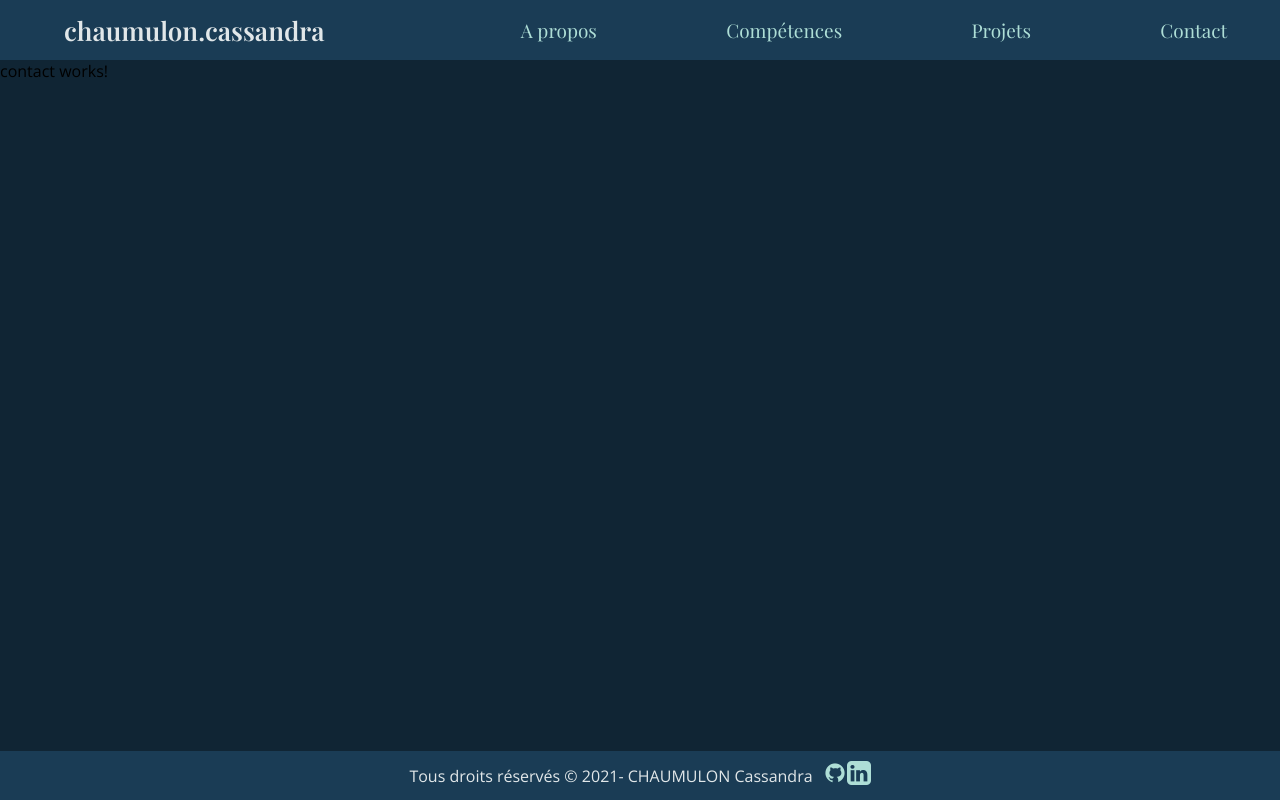
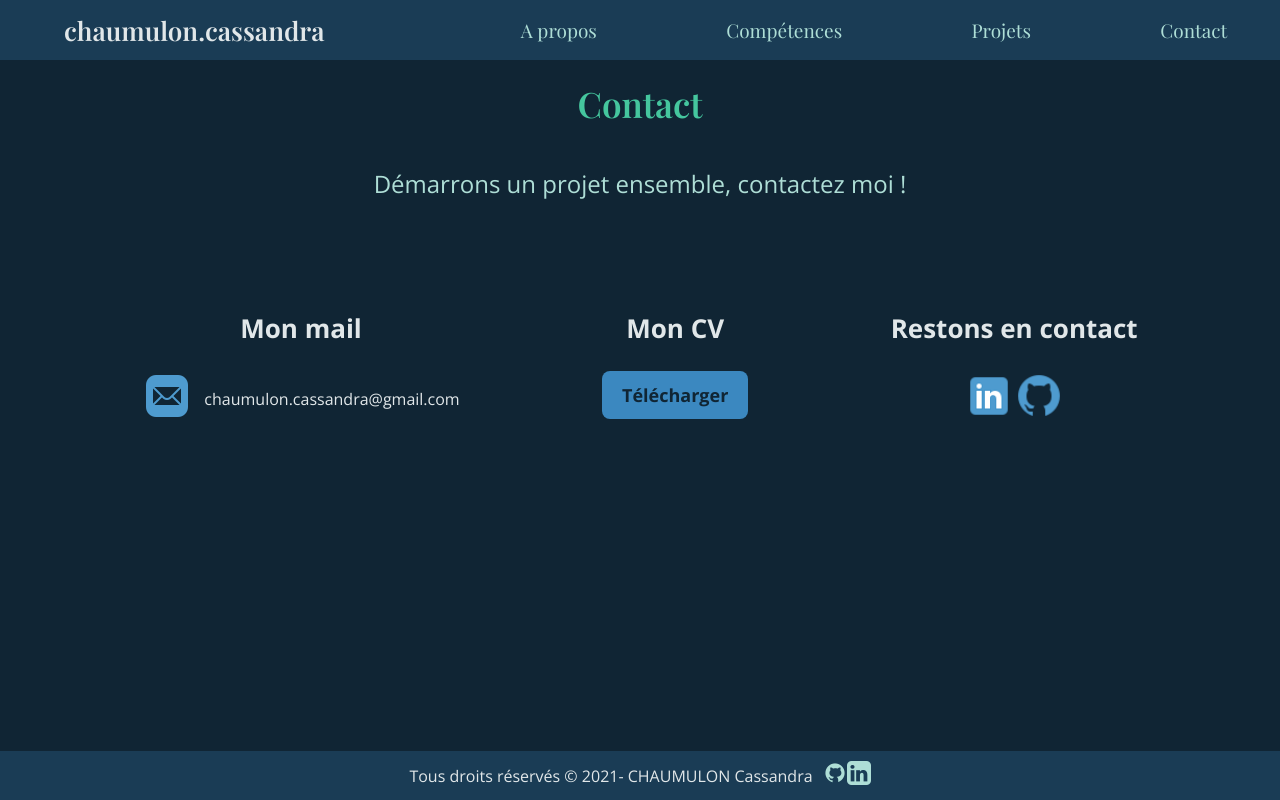
Before and after one commit to CassandraCH/portfolio, an Angular app in the folder portfolio/: page /contact in a window 1280 px wide. Built offline with nearby package versions, Linux system fonts and the light colour scheme; a web font is replaced by a local one.

Commit message:
page "contact" OK

```diff
--- a/portfolio/src/app/components/contact/contact.component.css
+++ b/portfolio/src/app/components/contact/contact.component.css
@@ -0,0 +1,72 @@
+#contact-content {
+  grid-area: main-content;
+  display: flex;
+  flex-direction: column;
+  justify-content: center;
+  align-items: center;
+  margin: 20px 0;
+}
+
+#contact-accroche {
+  font-family: 'Open Sans', sans-serif;
+  font-size: 24px;
+  font-weight: 500;
+  color: #AEDED6;
+}
+
+.contact-boxes {
+  width: 100%;
+  margin-top: 100px;
+  display: flex;
+  flex-direction: row;
+  justify-content: space-evenly;
+}
+
+.contact-box {
+  display: flex;
+  flex-direction: column;
+  align-items: center;
+  gap: 25px;
+}
+
+.contact-box p, h3 { color: #E1E7E9; }
+
+.contact-box h3{
+  font-family: 'Open Sans', sans-serif;
+  font-size: 26px;
+  font-weight: 700;
+}
+
+#mail-box {
+  display: flex;
+  flex-direction: row;
+  align-items: center;
+  gap: 12px;
+}
+
+#btn-download-cv {
+  background-color: #3B88C0;
+  border-radius: 8px;
+  width: fit-content;
+  padding: 12px 20px;
+}
+
+#btn-download-cv a {
+  text-decoration: none;
+  color: #102534;
+  font-size: 18px;
+  font-weight: bold;
+}
+
+#logos-social-medias a { text-decoration: none; }
+
+/******* Version tablette *******/
+@media(max-width:1100px) {
+  .contact-boxes {
+    flex-direction: column;
+    gap: 25px;
+    margin-top: 25px;
+  }
+
+  .contact-box { gap: 10px;}
+}
--- a/portfolio/src/app/components/contact/contact.component.html
+++ b/portfolio/src/app/components/contact/contact.component.html
@@ -1 +1,35 @@
-<p>contact works!</p>
+<div id="contact-content">
+  <h1>Contact</h1>
+  <h2 id="contact-accroche">Démarrons un projet ensemble, contactez moi !</h2>
+
+  <div class="contact-boxes">
+
+    <div class="contact-box">
+      <h3>Mon mail</h3>
+      <div id="mail-box">
+        <a href="mailto:chaumulon.cassandra@gmail.com"><img src="assets/contact/mail.png" alt="logo mail "></a>
+        <p>chaumulon.cassandra@gmail.com</p>
+      </div>
+    </div>
+
+    <div class="contact-box">
+      <h3>Mon CV</h3>
+      <div id="btn-download-cv">
+        <a href="assets/CV_CHAUMULON_Cassandra.pdf" download>Télécharger</a>
+      </div>
+    </div>
+
+    <div class="contact-box">
+      <h3>Restons en contact</h3>
+      <div id="logos-social-medias">
+        <a href="https://www.linkedin.com/in/cassandrachaumulon/" target="_blank" rel="noopener noreferrer">
+          <img src="assets/contact/linkedin.png" alt="logo de LinkedIn">
+        </a>
+        <a href="https://github.com/CassandraCH" target="_blank" rel="noopener noreferrer">
+          <img src="assets/contact/github.png" alt="logo de github">
+        </a>
+      </div>
+    </div>
+  </div>
+
+</div>
```
Also changed, not shown: portfolio/angular.json (line endings or trailing spaces), 2 other files (tests, documents, lock files or other folders).
